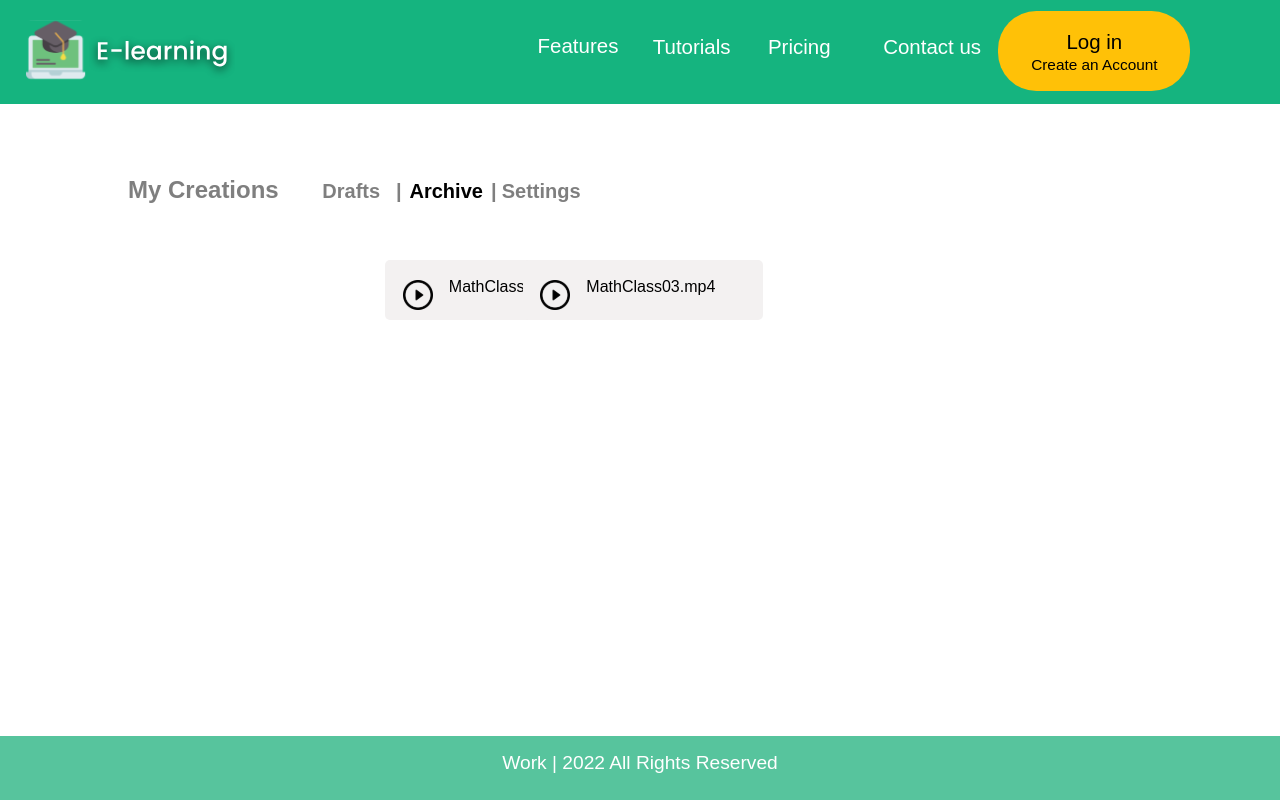
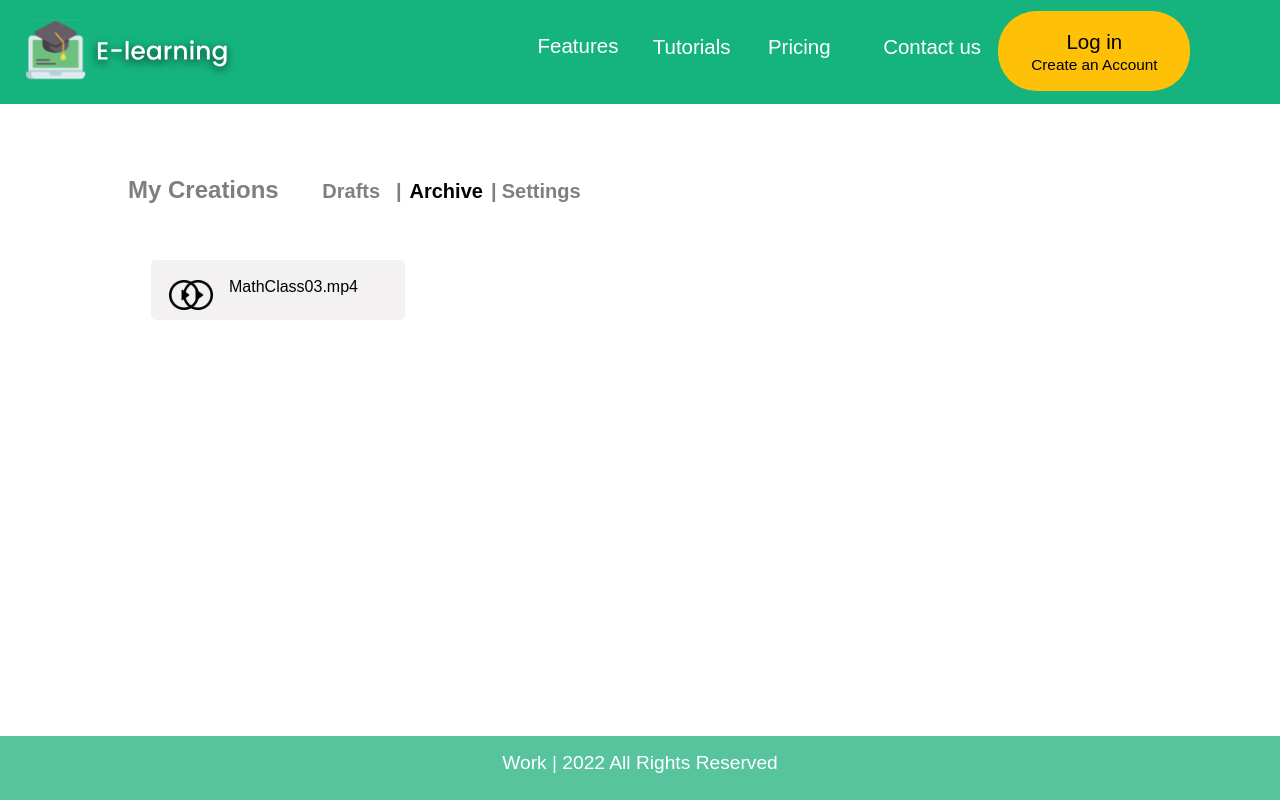
Before and after one commit to wellyhsu/emi_frontend, a Next.js app: page /Account_Archive in a window 1280 px wide. Built offline with nearby package versions, Linux system fonts and the light colour scheme; no server answers.

Commit message:
update(9/26)not delete video !!!

```diff
--- a/components/Archive_video.js
+++ b/components/Archive_video.js
@@ -13,10 +13,6 @@ function add_quiz(){
 
 function video_optimize(){
     window.location.replace(process.env.NEXT_PUBLIC_PoPup_Quiz_Modify_video);
-}
-
-function Delete(){
-    document.getElementById("preview_video").style= "display : none;" ;
 }
 
 class Archive_video extends React.Component {
--- a/styles/Home.module.css
+++ b/styles/Home.module.css
@@ -3527,17 +3527,68 @@ select.option{
   color: rgba(0, 0, 0, 0.5);
 }
 
+/* 媒體查詢：當視窗寬度小於 950px 時，調整影片的寬高比為 4:3 */
+@media screen and (max-width: 950px) {
   .Account_grid{
-  display: flex;
-  justify-content: space-around;
-
+    display: grid;
+    justify-content: space-evenly;
+
+    grid-template-columns: repeat(2, 1em);
+    row-gap: 1em;
+    column-gap: 20px;
+
+    min-width: 700px;
     width: 100%;
 
     overflow-wrap: break-word;
 
     margin-top: 40px;
     margin-bottom: 3em;
-
+    margin-left: -8em;
+    margin-right: 0em;
+  }
+}
+
+/* 媒體查詢：當視窗寬度小於 768px 時，調整影片的寬高比為 4:3 */
+@media screen and (max-width: 1200px) and (min-width: 950px) {
+  .Account_grid{
+    display: grid;
+    justify-content: space-evenly;
+
+    grid-template-columns: repeat(3, 1em);
+    row-gap: 1em;
+    column-gap: 20px;
+
+    width: 100%;
+
+    overflow-wrap: break-word;
+
+    margin-top: 40px;
+    margin-bottom: 3em;
+    margin-left: -5em;
+    margin-right: 0em;
+  }
+}
+
+/* 媒體查詢：當視窗寬度小於 768px 時，調整影片的寬高比為 4:3 */
+@media screen and (min-width: 1200px) {
+  .Account_grid{
+    display: grid;
+    justify-content: space-evenly;
+
+    grid-template-columns: repeat(4, 1em);
+    row-gap: 1em;
+    column-gap: 20px;
+
+    width: 100%;
+
+    overflow-wrap: break-word;
+
+    margin-top: 40px;
+    margin-bottom: 3em;
+    margin-left: -5em;
+    margin-right: 0em;
+  }
 }
 
 .Account_grid2{
@@ -3702,6 +3753,9 @@ select.option{
   transform: scale(1.02);
 }
 
+
+
+
 /* User Setting */
 
 .item_Subscription{
```
Also changed, not shown: pages/Account_Drafts.tsx (+7 -1 lines). Lines whose indentation alone changed are shown as unchanged.
